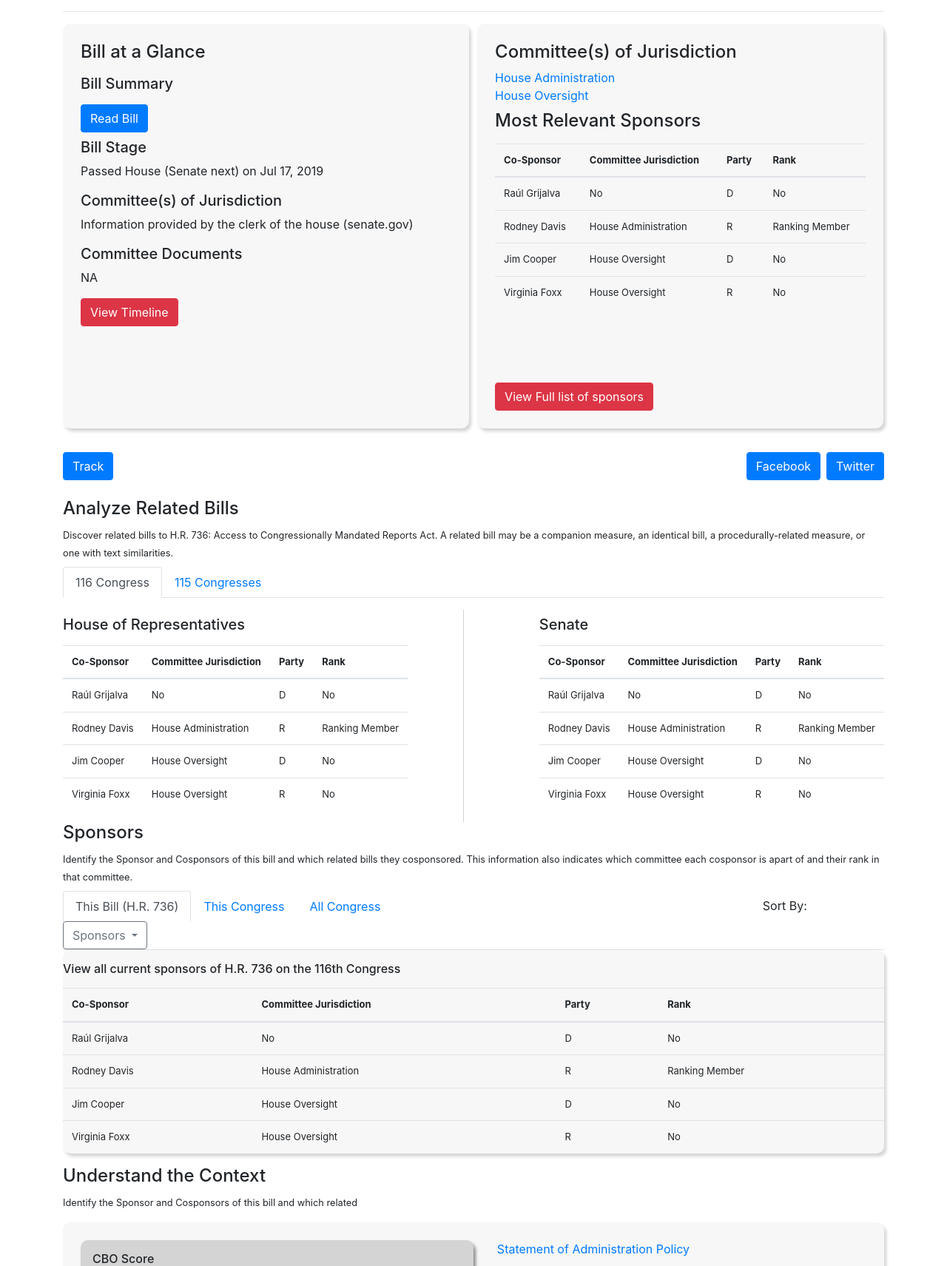
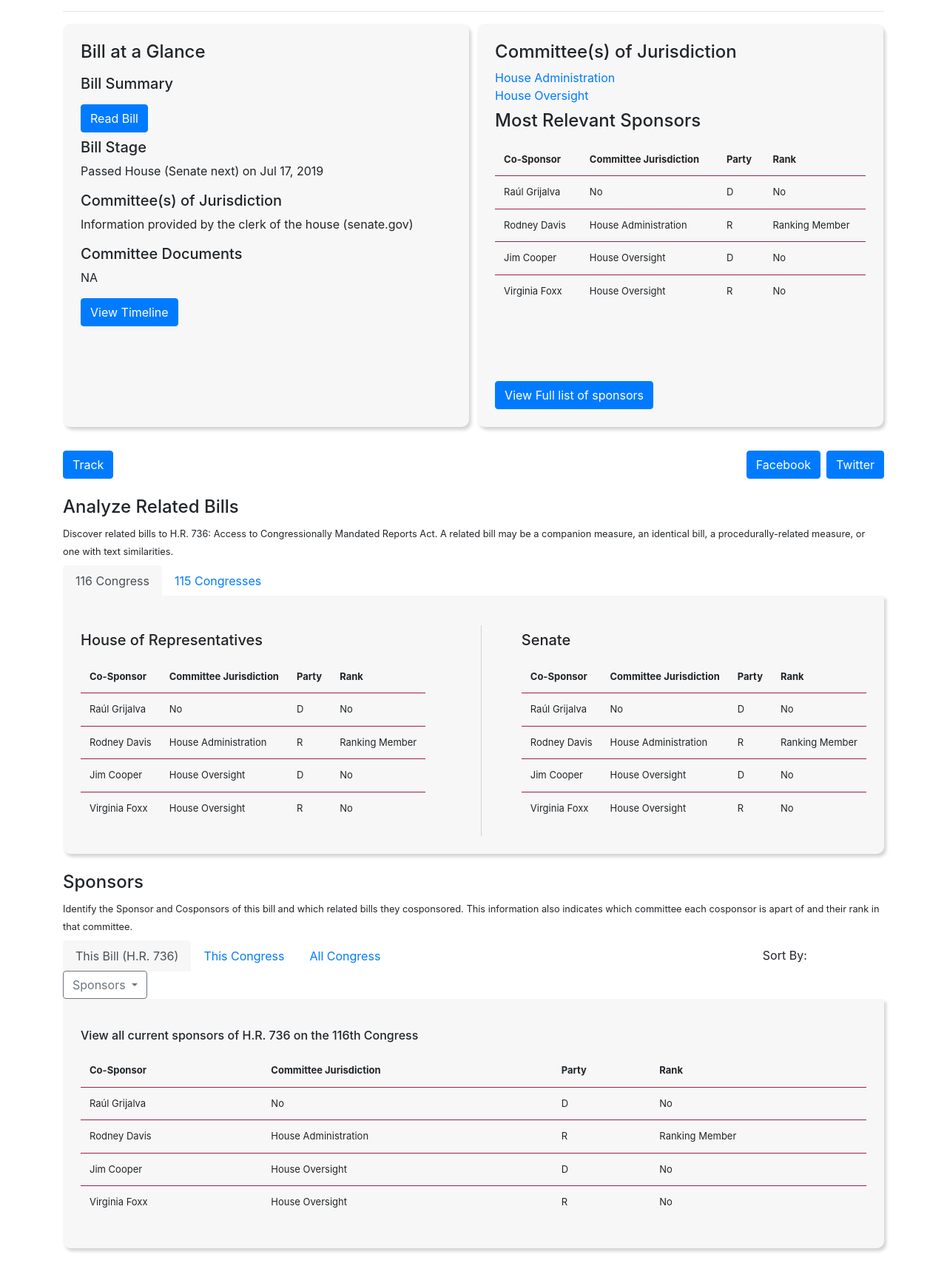
Before and after one commit to unitedstates/BillMap, a Django app: page /bills/1 in a window 1280 px wide. Shown: the part 194-1905 px from the top of the page at 74% size. Run offline with Django 3.2, Linux system fonts and the light colour scheme; some libraries are stand-ins or nearby versions.

Commit message:
adding table styles

```diff
--- a/server_py/flatgov/templates/bills/bill.html
+++ b/server_py/flatgov/templates/bills/bill.html
@@ -38,6 +38,12 @@
       .table {
         font-size: small;
       }
+      .table thead>tr>th {
+        border: none!important;
+      }
+      .table tbody>tr>td {
+        border-color: #9d2146!important;
+      }
       .sponsors-buttons {
         margin-top: 100px;
       }
@@ -53,10 +59,26 @@
         border-radius: 10px;
         box-shadow: 3px 4px 4px #d4d4d4;
       }
+      .light-gray-tabs {
+        background-color: #f7f7f7;
+        border-bottom-left-radius: 10px;
+        border-bottom-right-radius: 10px;
+        box-shadow: 3px 4px 4px #d4d4d4;
+      }
+      .light-gray-nav-link .active{
+        color: #495057;
+        background-color: #d4d4d4;
+        border-color: noner;
+      }
+      .nav-link.active{
+        background-color: #f7f7f7!important;
+        border-color: #f7f7f7!important;
+      }
+      .nav-tabs {
+        border-bottom: #f7f7f7!important;
+      }
       .dark-gray-body {
-        background-color: #d4d4d4;
-        border-radius: 10px;
-        box-shadow: 3px 4px 4px #888888;
+        background-color: 1px solid #d4d4d4!important;
       }
       .cbo-score {
       }
@@ -160,7 +182,7 @@
           <p>Information provided by the clerk of the house (senate.gov)</p>
           <h5>Committee Documents</h5>
           <p>NA</p>
-          <button type="button" class="btn btn-danger">View Timeline</button>
+          <button type="button" class="btn btn-primary">View Timeline</button>
         </div>
         <div class="committee-jurisdiction light-gray-body p-4 mb-2">
           <h4>Committee(s) of Jurisdiction</h4>
@@ -205,7 +227,7 @@
             </tbody>
           </table>
           <div class="d-flex sponsors-buttons">
-            <button type="button" class="btn btn-danger mr-4">
+            <button type="button" class="btn btn-primary mr-4">
               View Full list of sponsors
             </button>
           </div>
@@ -250,7 +272,7 @@
             >
           </li>
         </ul>
-        <div class="tab-content" id="myTabContent">
+        <div class="tab-content light-gray-tabs p-4" id="myTabContent">
           <div
             class="tab-pane fade show active"
             id="current"
@@ -351,7 +373,7 @@
           </div>
         </div>
       </div>
-      <div class="tab">
+      <div class="tab mt-4">
         <h4>Sponsors</h4>
         <span class="small"
           >Identify the Sponsor and Cosponsors of this bill and which related
@@ -409,7 +431,7 @@
             </div>
           </div>
         </ul>
-        <div class="tab-content light-gray-body" id="myTabContent">
+        <div class="tab-content light-gray-tabs p-4" id="myTabContent">
           <div
             class="tab-pane fade show active"
             id="house"
@@ -478,7 +500,7 @@
           </div>
         </div>
       </div>
-      <div class="understanding-context pb-2">
+      <div class="understanding-context mt-4 pb-2">
         <h4>Understand the Context</h4>
         <span class="small"
           >Identify the Sponsor and Cosponsors of this bill and which related</span
```
